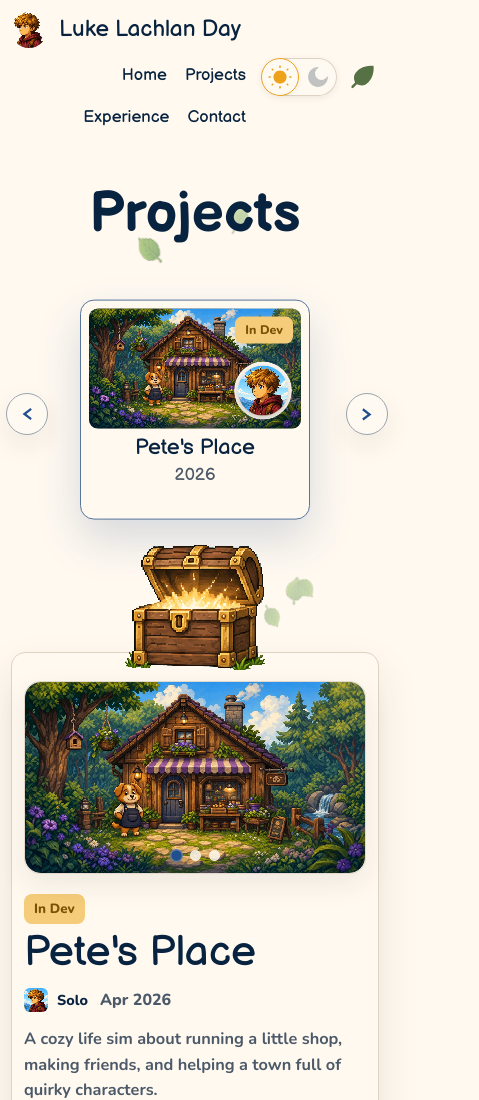
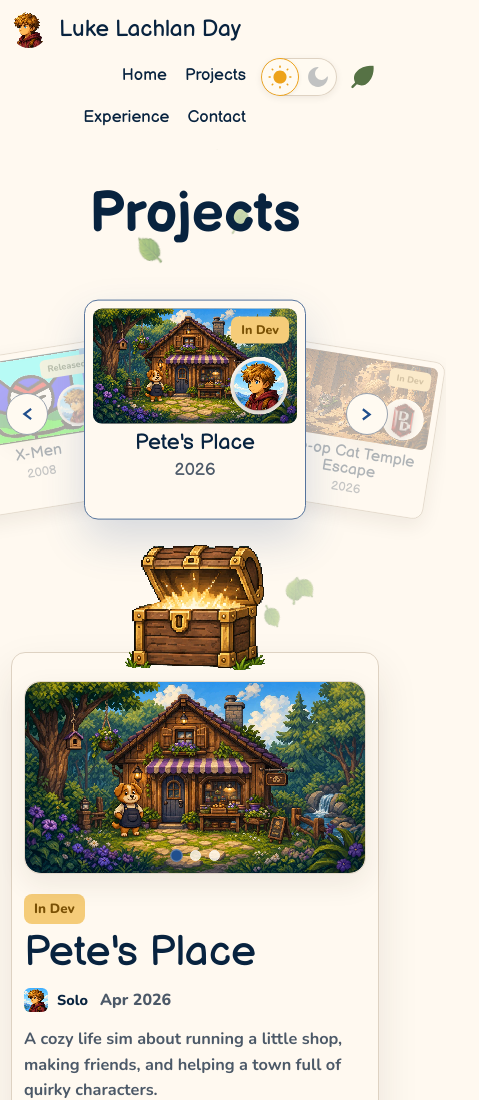
Before and after one commit to luke-lachlan-day/luke-lachlan-day.github.io, an Astro site: page /projects in a window 390 px wide. Shown: the top 1100 px of the page, 479 px wide, since content can reach past the window. Built offline with nearby package versions, Linux system fonts and the light colour scheme; Astro itself is replaced by a stand-in of ours.

Commit message:
Shared Wheel Mobile Preview Plan
Adjust the shared showcase wheel so Projects and Experience both show three cards on phone widths: the active center card plus dimmed left/right preview cards. On narrow phones, only the active card remains interactive; arrows remain the primary navigation.

```diff
--- a/src/scripts/wheelController.ts
+++ b/src/scripts/wheelController.ts
@@ -1,7 +1,7 @@
 import { getShortestWheelOffset } from '../utils/wheelSlots';
 
 const desktopQueryText = '(min-width: 821px)';
-const phoneQueryText = '(max-width: 460px)';
+const phoneQueryText = '(max-width: 560px)';
 
 type WheelSlotRanges = {
 	interactive: number;
--- a/src/styles/showcase/wheel.css
+++ b/src/styles/showcase/wheel.css
@@ -281,7 +281,7 @@
 	}
 
 	.project-wheel-card {
-		width: min(230px, calc(100vw - 122px));
+		width: clamp(186px, 62vw, 222px);
 		height: 220px;
 	}
 
@@ -290,15 +290,17 @@
 	}
 
 	.project-wheel-card[data-slot='-1'] {
-		opacity: 0;
+		--project-wheel-card-fade: 0.68;
+		opacity: 1;
 		pointer-events: none;
-		transform: translate(-132%, -40%) rotate(-10deg) scale(0.72);
+		transform: translate(-122%, -43%) rotate(-9deg) scale(0.72);
 	}
 
 	.project-wheel-card[data-slot='1'] {
-		opacity: 0;
+		--project-wheel-card-fade: 0.68;
+		opacity: 1;
 		pointer-events: none;
-		transform: translate(32%, -40%) rotate(10deg) scale(0.72);
+		transform: translate(22%, -43%) rotate(9deg) scale(0.72);
 	}
 
 	.project-wheel-chest {
```
